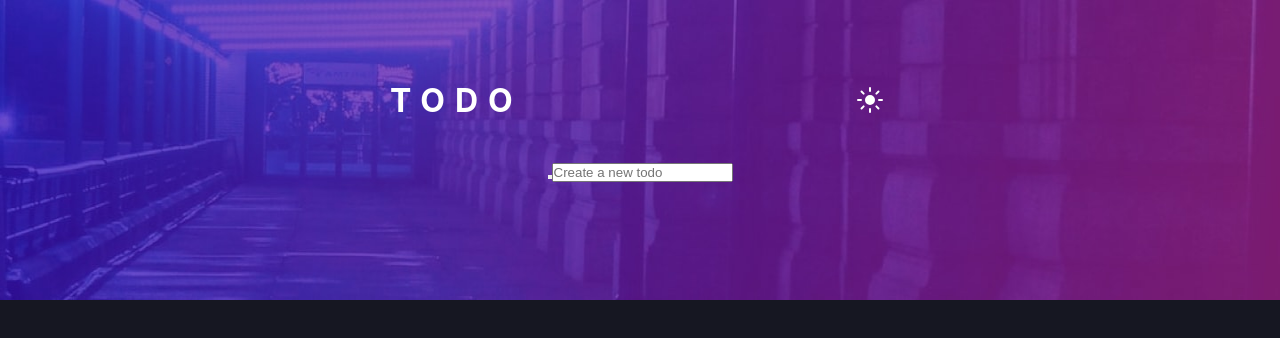
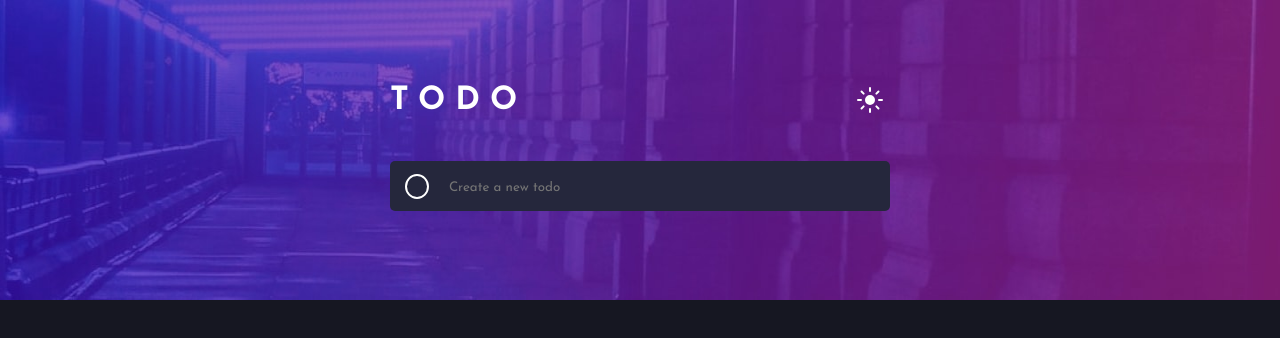
Before and after one commit to arshGoyalDev/todo-app-react, a React (Create React App) app: page / in a window 1280 px wide. Shown: the top 338 px of the page. Built offline with nearby package versions, Linux system fonts and the light colour scheme.

Commit message:
added todo input

```diff
--- a/public/index.html
+++ b/public/index.html
@@ -2,14 +2,13 @@
 <html lang="en">
   <head>
     <meta charset="utf-8" />
-    <link rel="icon" href="%PUBLIC_URL%/favicon.ico" />
+    <link rel="icon" href="%PUBLIC_URL%/favicon.png" />
     <meta name="viewport" content="width=device-width, initial-scale=1" />
     <meta name="theme-color" content="#000000" />
     <meta
       name="description"
       content="Web site created using create-react-app"
     />
-    <link rel="apple-touch-icon" href="%PUBLIC_URL%/logo192.png" />
     <!--
       manifest.json provides metadata used when your web app is installed on a
       user's mobile device or desktop. See https://developers.google.com/web/fundamentals/web-app-manifest/
@@ -24,7 +23,7 @@
       work correctly both with client-side routing and a non-root public URL.
       Learn how to configure a non-root public URL by running `npm run build`.
     -->
-    <title>React App</title>
+    <title>Todo App</title>
   </head>
   <body>
     <noscript>You need to enable JavaScript to run this app.</noscript>
--- a/src/App.css
+++ b/src/App.css
@@ -7,3 +7,7 @@
   align-items: center;
   flex-direction: column;
 }
+
+[data-theme="light"] .container{
+  background-image: url(assets/images/bg-desktop-light.jpg);
+}
--- a/src/App.js
+++ b/src/App.js
@@ -1,4 +1,4 @@
-import React, { useState } from 'react';
+import React, { useState, useEffect } from 'react';
 import './App.css';
 import styled, { ThemeProvider } from 'styled-components';
 import { darkTheme, lightTheme, GlobalStyles } from './theme';
@@ -13,16 +13,25 @@ const Styled = styled.div`
 function App() {
 
   const [theme, setTheme] = useState('dark');
+
+  useEffect(() => {
+    localStorage.setItem('theme', theme);
+    document.body.setAttribute('data-theme', theme);
+  })
+
   const themeToggler = () => {
     theme === 'dark' ? setTheme('light') : setTheme('dark');
   }
 
   return (
     <ThemeProvider theme={theme === 'dark' ? darkTheme : lightTheme}>
+
     <GlobalStyles />
     <Styled className="container">
+
       <Header themeToggler={ themeToggler } theme={ theme } />
       <TodoInput />
+
     </Styled>
 
     </ThemeProvider>
--- a/src/Components/Styles/Header.css
+++ b/src/Components/Styles/Header.css
@@ -9,7 +9,7 @@
 
 .title{
   text-transform: uppercase;
-  color: var(--white);
+  color: #fff;
   font-size: 2rem;
   letter-spacing: 10px;
 }
--- a/src/Components/Styles/TodoInput.css
+++ b/src/Components/Styles/TodoInput.css
@@ -0,0 +1,24 @@
+
+.todo-input{
+  display: flex;
+  align-items: center;
+  width: 500px;
+  border-radius: 5px;
+  padding-left: 15px;
+}
+
+.add-btn{
+  width: 25px;
+  height: 25px;
+  background: transparent;
+  border: 2px solid #fff;
+  border-radius: 50%;
+}
+
+.todo-input input{
+  width: 100%;
+  padding: 20px 20px 17px;
+  background: transparent;
+  border: none;
+  outline: none;
+}
--- a/src/index.css
+++ b/src/index.css
@@ -1,3 +1,4 @@
+@import url('https://fonts.googleapis.com/css2?family=Josefin+Sans:wght@400;700&display=swap');
 
 /* ---------------- */
 /* reset            */
@@ -11,8 +12,14 @@
   box-sizing: border-box;
 }
 
-body{
-  --white: #fff;
+p,
+span,
+a{
+  font-weight: 400;
+}
+
+input{
+  font-family: inherit;
 }
 
 
@@ -22,9 +29,7 @@ body{
 
 body {
   margin: 0;
-  font-family: -apple-system, BlinkMacSystemFont, 'Segoe UI', 'Roboto', 'Oxygen',
-    'Ubuntu', 'Cantarell', 'Fira Sans', 'Droid Sans', 'Helvetica Neue',
-    sans-serif;
+  font-family: 'Josefin Sans', sans-serif;
   -webkit-font-smoothing: antialiased;
   -moz-osx-font-smoothing: grayscale;
 }
--- a/src/theme.js
+++ b/src/theme.js
@@ -3,7 +3,7 @@ import { createGlobalStyle } from "styled-components"
 
 export const darkTheme = {
   bodyBackground: 'hsl(235, 21%, 11%)',
-  veryDarkBlue: 'hsl(235, 24%, 19%)',
+  todoBackground: 'hsl(235, 24%, 19%)',
   lightGrayishBlue: 'hsl(234, 39%, 85%)',
   lightGrayishBlueHover: 'hsl(236, 33%, 92%)',
   darkGrayishBlue: 'hsl(234, 11%, 52%)',
@@ -13,7 +13,7 @@ export const darkTheme = {
 
 export const lightTheme = {
   bodyBackground: 'hsl(0, 0%, 98%)',
-  veryLightGrayishBlue: 'hsl(236, 33%, 92%)',
+  todoBackground: 'hsl(236, 33%, 92%)',
   lightGrayishBlue: 'hsl(233, 11%, 84%)',
   darkGrayishBlue: 'hsl(236, 9%, 61%)',
   veryDarkGrayishBlue: 'hsl(235, 19%, 35%)',
@@ -25,4 +25,7 @@ export const GlobalStyles = createGlobalStyle`
 	body {
 		background-color: ${(props) => props.theme.bodyBackground};
 	}
+  .todo-input{
+    background: ${(props) => props.theme.todoBackground};
+  }
 `;
```
Also changed, not shown: public/favicon.png (renamed from src/assets/images/favicon-32x32.png), 1 other file (tests, documents, lock files or other folders).
